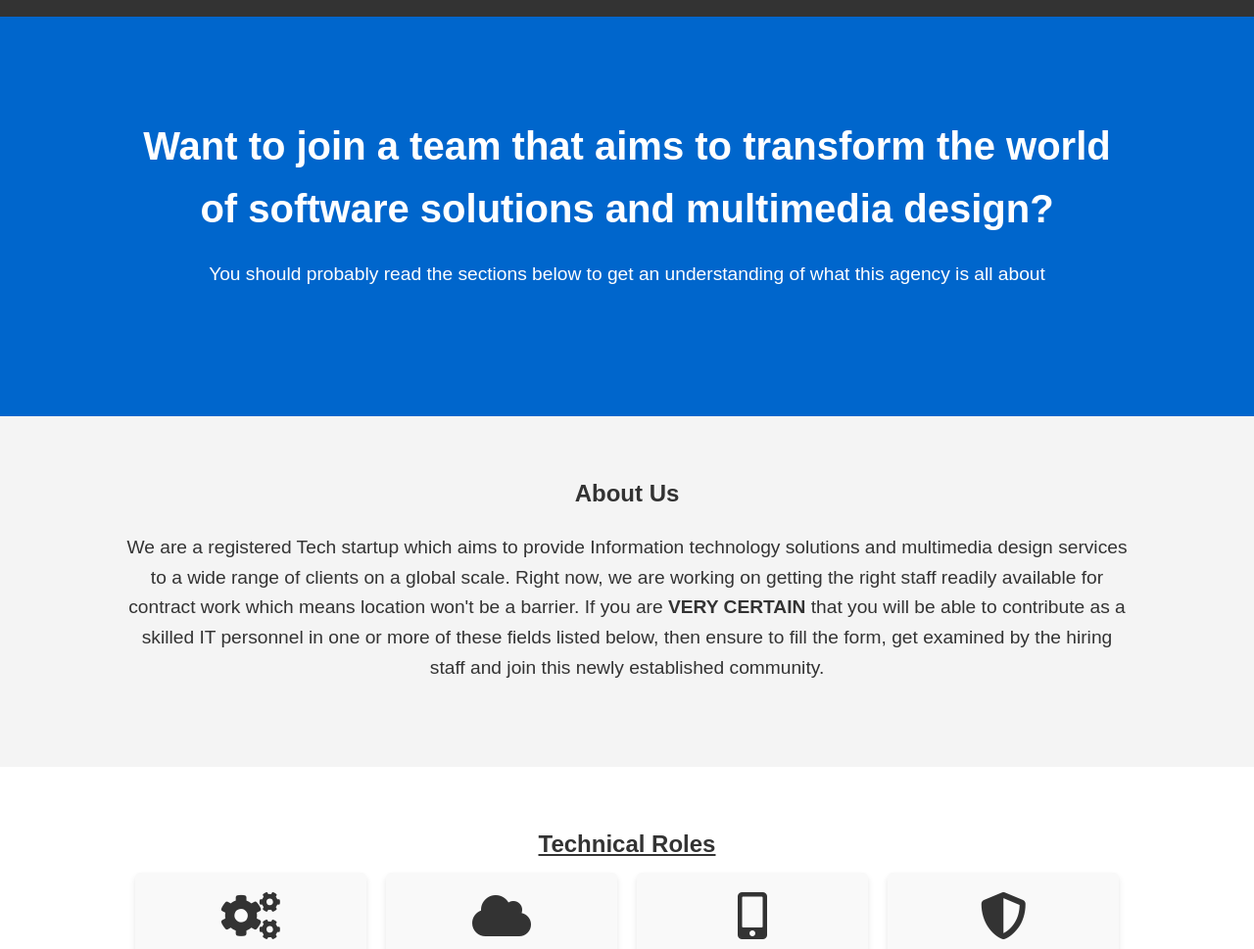
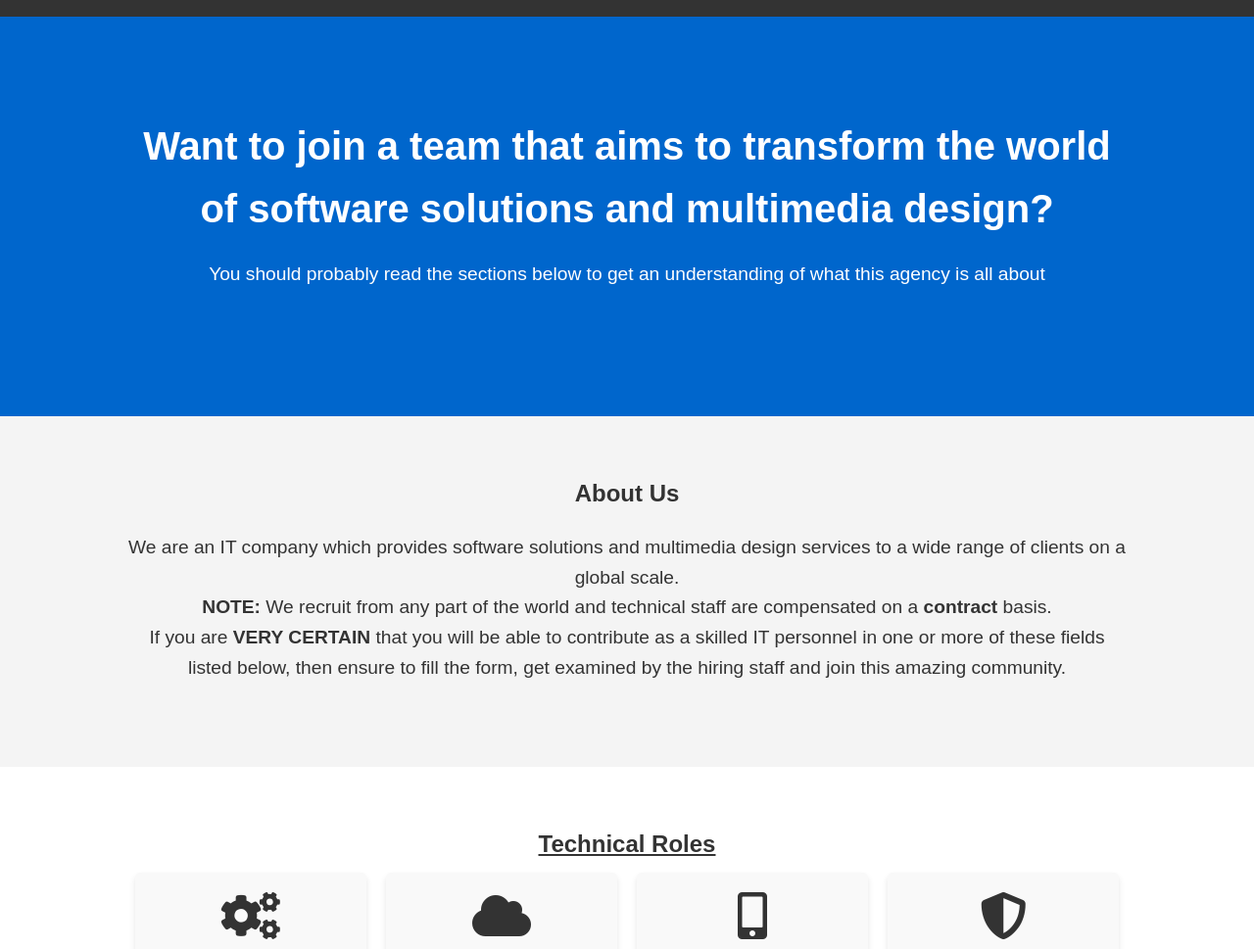
Before and after one commit to XBanTs/xj-form, a plain HTML site: page index.html in a window 1280 px wide. Shown: the part 128-1097 px from the top of the page at 98% size. Drawn offline with nearby package versions, Linux system fonts and the light colour scheme.

Commit message:
Third Commit

```diff
--- a/index.html
+++ b/index.html
@@ -38,9 +38,9 @@
     <section id="about" class="about">
         <div class="container">
             <h2>About Us</h2>
-            <p>We are a registered Tech startup which aims to provide Information technology solutions and multimedia design services to a wide range of clients on a global scale.
-                Right now, we are working on getting the right staff readily available for contract work which means location won't be a barrier.
-                If you are <b>VERY CERTAIN</b> that you will be able to contribute as a skilled IT personnel in one or more of these fields listed below, then ensure to fill the form, get examined by the hiring staff and join this newly established community.
+            <p>We are an IT company which provides software solutions and multimedia design services to a wide range of clients on a global scale.
+                <br><b>NOTE:</b> We recruit from any part of the world and technical staff are compensated on a <b>contract</b> basis.
+               <br> If you are <b>VERY CERTAIN</b> that you will be able to contribute as a skilled IT personnel in one or more of these fields listed below, then ensure to fill the form, get examined by the hiring staff and join this amazing community.
             </p>
 <br>
         </div>
```
